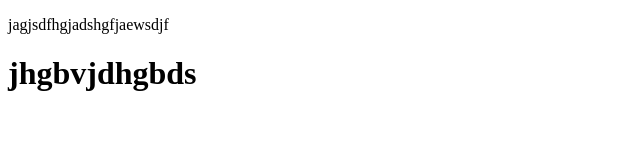
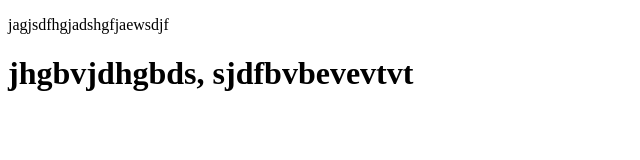
Before and after one commit to hocdichoiitthoi/git-demo, a plain HTML site: page about.html in a window 1280 px wide. Shown: the whole page, without its empty margins (0-640 px from the left). Drawn offline with Linux system fonts and the light colour scheme.

Commit message:
Update about.html

```diff
--- a/about.html
+++ b/about.html
@@ -7,6 +7,6 @@
 </head>
 <body>
     <p>jagjsdfhgjadshgfjaewsdjf</p>
-    <h1>jhgbvjdhgbds</h1>
+    <h1>jhgbvjdhgbds, sjdfbvbevevtvt</h1>
 </body>
 </html>
```
